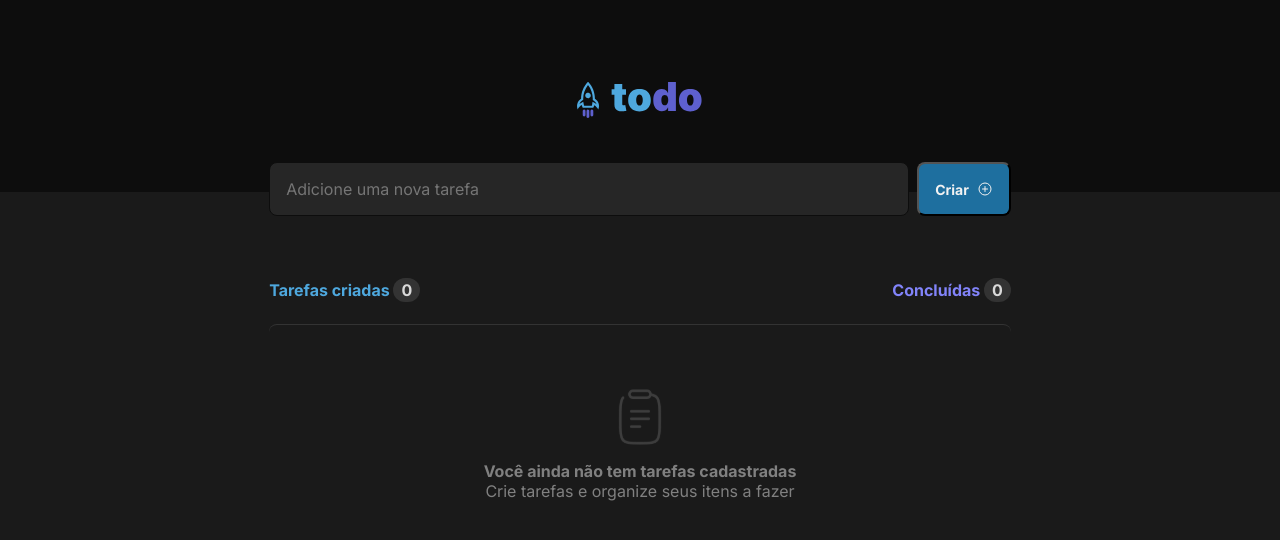
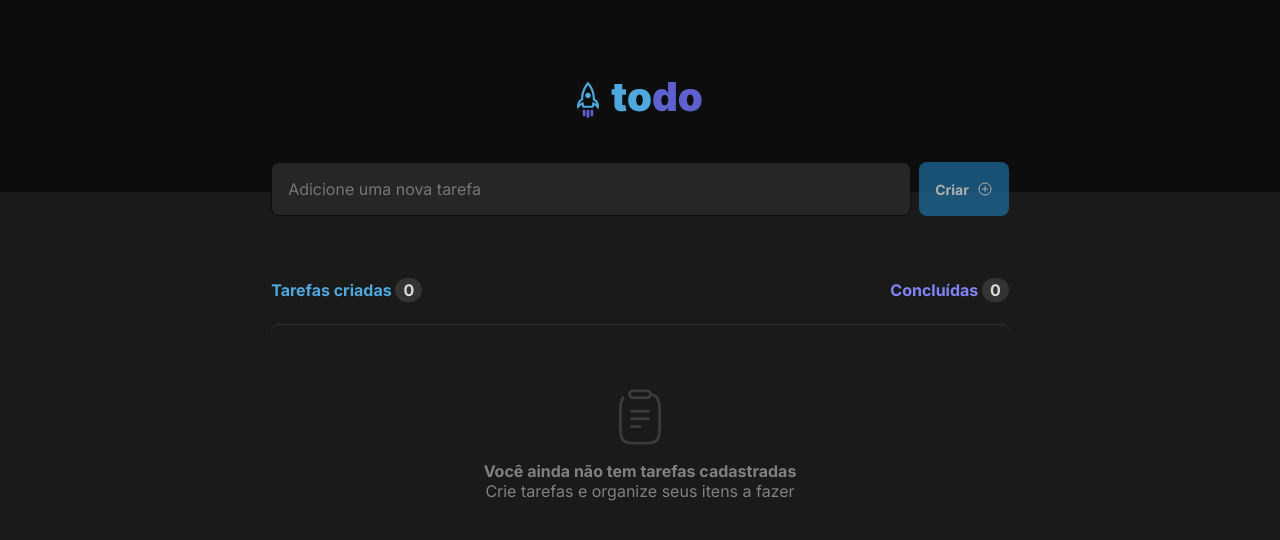
Before and after one commit to lucasabreudev/to-do-list, a React (Vite) app: page / in a window 1280 px wide. Shown: the top 540 px of the page. Built offline with nearby package versions, Linux system fonts and the light colour scheme.

Commit message:
feat: add hover aos componentes

```diff
--- a/src/components/Task.module.css
+++ b/src/components/Task.module.css
@@ -39,18 +39,26 @@
 .taskBox input[type=checkbox] {
     width: 1rem;
     height: 1rem;
-    color: var(--blue-300);
+    color: var(--blue-500);
     appearance: none;
     background: none;
     border: 2px solid;
     border-radius: 50%;
-    transition: background 0.2s;
     cursor: pointer;
     position: relative;
     margin-top: 2px;
 }
 
+.taskBox input[type=checkbox]:hover {
+    border-color: var(--blue-300);
+}
+
 .taskBox input[type=checkbox]:checked {
+    border-color: var(--purple-500);
+    background: var(--purple-500);
+}
+
+.taskBox input[type=checkbox]:checked:hover {
     border-color: var(--purple-300);
     background: var(--purple-300);
 }
--- a/src/components/TaskManager.module.css
+++ b/src/components/TaskManager.module.css
@@ -18,6 +18,7 @@
     padding: 1rem;
     gap: 8px;
     border-radius: 8px;
+    border: none;
     background: var(--blue-500);
     color: var(--gray-100);
     font-weight: bold;
@@ -26,6 +27,16 @@
     display: flex;
     align-items: center;
     transition: background-color 0.1s;
+}
+
+
+.newTask button[type=submit]:not(:disabled):hover {
+    background: var(--blue-300);
+}
+
+.newTask button[type=submit]:disabled {
+    opacity: 0.7;
+    cursor: not-allowed;
 }
 
 .taskList header {
--- a/src/components/TaskManager.tsx
+++ b/src/components/TaskManager.tsx
@@ -55,6 +55,8 @@ export function TaskManager() {
     }
 
     const completedTasksCounter = tasks.filter(task => task.done).length;
+    const isNewTaskEmpty = newTaskText.length === 0;
+
 
     return (
         <article>
@@ -68,7 +70,7 @@ export function TaskManager() {
                     onInvalid={handleNewTaskInvalid}
                     required
                 />
-                <button type="submit">
+                <button type="submit" disabled={isNewTaskEmpty}>
                     Criar
                     <PlusCircle size={16} />
                 </button>
--- a/src/global.css
+++ b/src/global.css
@@ -13,6 +13,11 @@
     --purple-500: #5E60CE;
     --blue-300: #4EA8DE;
     --blue-500: #1E6F9F;
+}
+
+:focus {
+    outline: transparent;
+    box-shadow: 0 0 0 2px var(--purple-500);
 }
 
 * {
```
